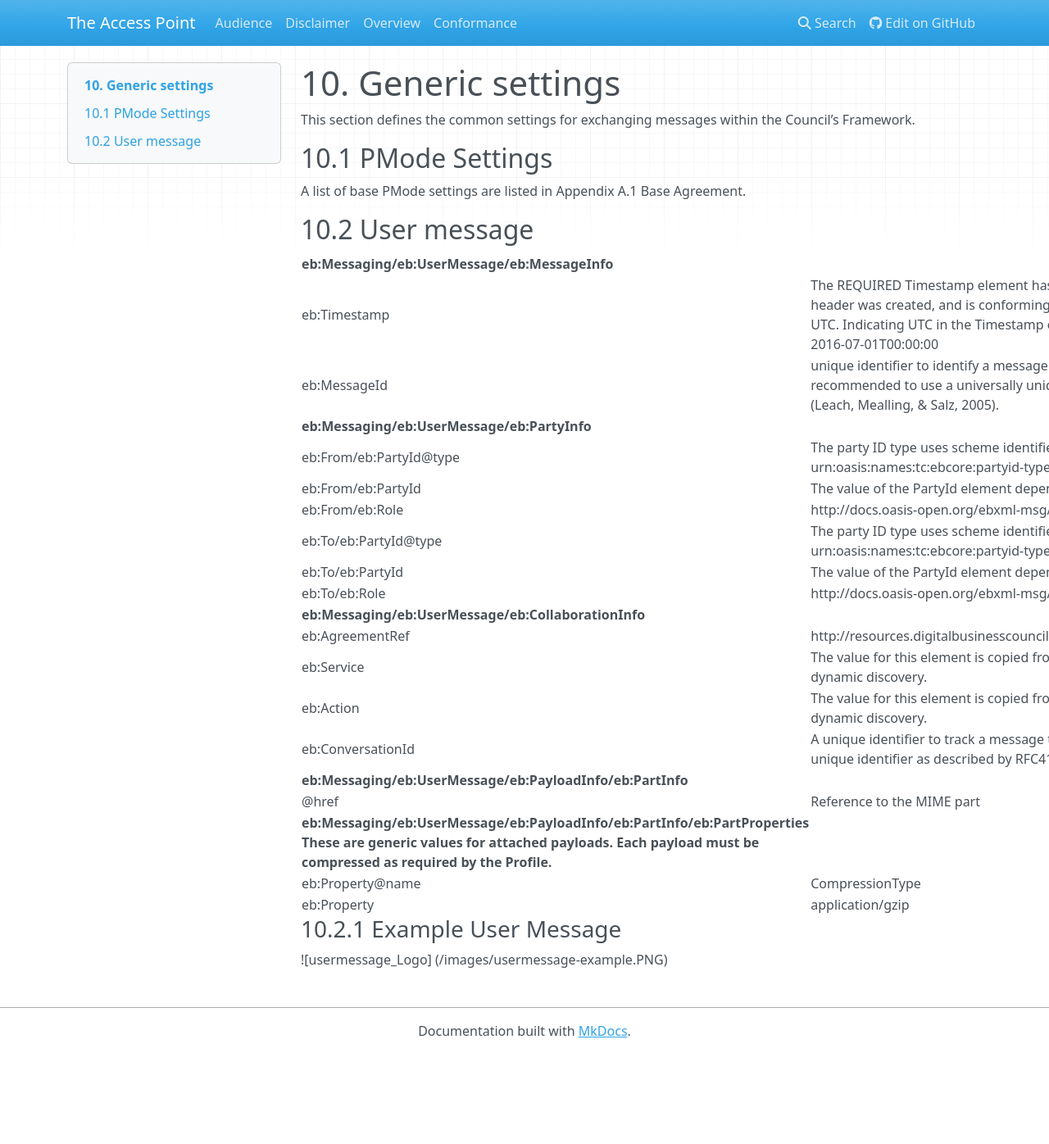
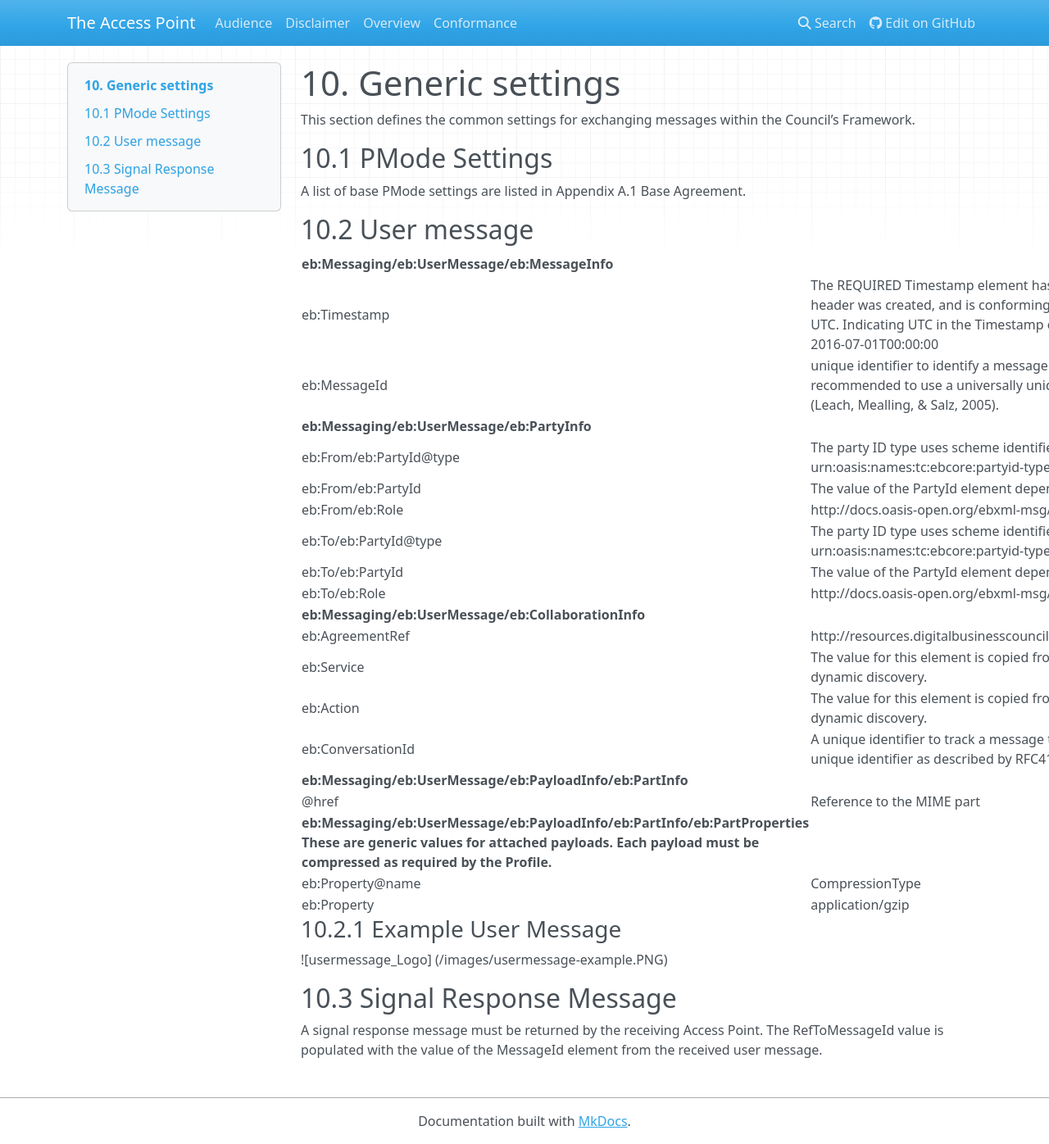
Before and after one commit to Digital-Business-Council/Access-Point, an MkDocs documentation site: the page built from docs/generic-settings.md, in a window 1280 px wide and 1396 px high. Shown: the whole window at 82% size. Built offline with MkDocs 1.6.1, drawn with Linux system fonts in a browser that asks for light colours; nearby versions of some CDN libraries; old or Windows-style settings are respelled for this version of MkDocs.

Commit message:
Update generic-settings.md

```diff
--- a/docs/generic-settings.md
+++ b/docs/generic-settings.md
@@ -36,3 +36,7 @@ eb:Property | application/gzip |
 ### 10.2.1 Example User Message
 
 ![usermessage_Logo] (/images/usermessage-example.PNG)
+
+
+## 10.3 Signal Response Message
+A signal response message must be returned by the receiving Access Point. The RefToMessageId value is populated with the value of the MessageId element from the received user message.
```
